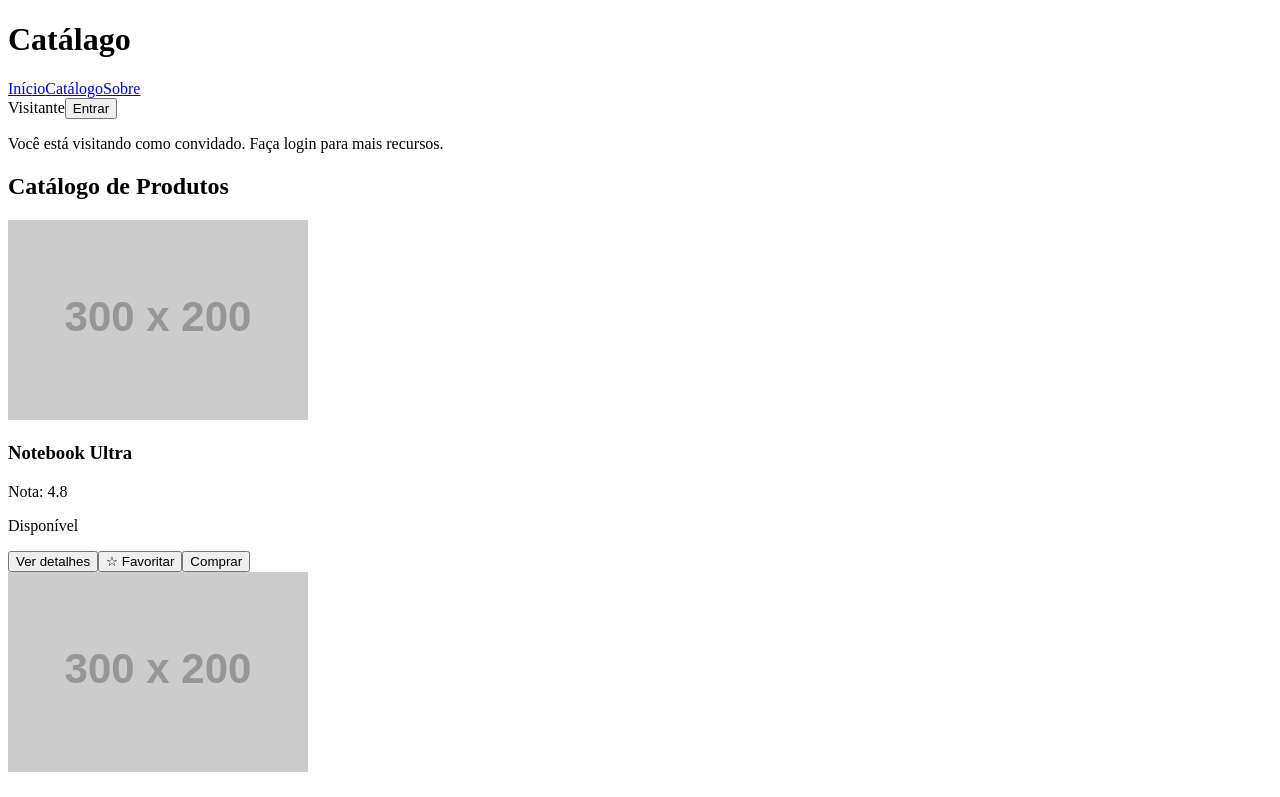
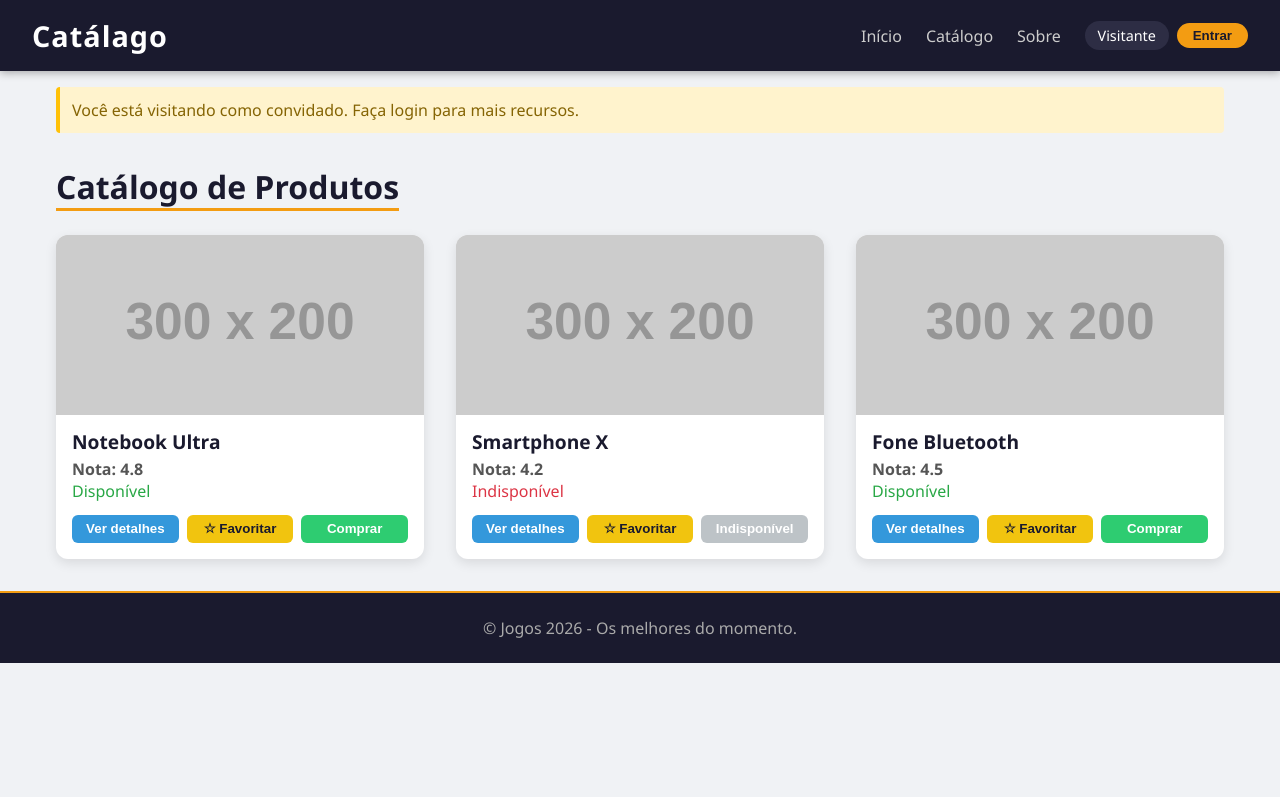
Before and after one commit to alanabrit0/CatalagoJogos, an Angular app: page / in a window 1280 px wide. Shown: the top 797 px of the page. Built offline with nearby package versions, Linux system fonts and the light colour scheme.

Commit message:
Estilização completa

```diff
--- a/src/app/app.css
+++ b/src/app/app.css
@@ -0,0 +1,19 @@
+.welcome-message {
+  max-width: 1200px;
+  margin: 1rem auto;
+  padding: 0 1rem;
+}
+.success {
+  background-color: #d4edda;
+  color: #155724;
+  padding: 0.75rem;
+  border-radius: 4px;
+  border-left: 4px solid #28a745;
+}
+.alert {
+  background-color: #fff3cd;
+  color: #856404;
+  padding: 0.75rem;
+  border-radius: 4px;
+  border-left: 4px solid #ffc107;
+}
--- a/src/app/components/card/card.css
+++ b/src/app/components/card/card.css
@@ -0,0 +1,92 @@
+.card {
+  background: #fff;
+  border-radius: 12px;
+  box-shadow: 0 4px 12px rgba(0,0,0,0.1);
+  overflow: hidden;
+  transition: transform 0.2s, box-shadow 0.2s;
+  display: flex;
+  flex-direction: column;
+}
+.card:hover {
+  transform: translateY(-5px);
+  box-shadow: 0 8px 24px rgba(0,0,0,0.15);
+}
+.item-image {
+  width: 100%;
+  height: 180px;
+  object-fit: cover;
+  background: #ddd;
+}
+.card h3 {
+  padding: 0.8rem 1rem 0.2rem;
+  font-size: 1.2rem;
+  color: #1a1a2e;
+}
+.nota {
+  padding: 0 1rem;
+  font-weight: 600;
+  color: #555;
+}
+.status {
+  padding: 0 1rem;
+  font-weight: 500;
+}
+.disponivel {
+  color: #28a745;
+}
+.indisponivel {
+  color: #dc3545;
+}
+.card-actions {
+  display: flex;
+  flex-wrap: wrap;
+  gap: 0.5rem;
+  padding: 0.8rem 1rem 1rem;
+}
+.card-actions button {
+  flex: 1;
+  min-width: 80px;
+  padding: 0.4rem 0.6rem;
+  border: none;
+  border-radius: 6px;
+  font-weight: 600;
+  cursor: pointer;
+  transition: background 0.2s, transform 0.1s;
+}
+.card-actions button:hover {
+  transform: scale(1.02);
+}
+.btn-detalhes {
+  background: #3498db;
+  color: #fff;
+}
+.btn-detalhes:hover {
+  background: #2980b9;
+}
+.btn-favorito {
+  background: #f1c40f;
+  color: #1a1a2e;
+}
+.btn-favorito:hover {
+  background: #f39c12;
+}
+.btn-comprar {
+  background: #2ecc71;
+  color: #fff;
+}
+.btn-comprar:hover {
+  background: #27ae60;
+}
+.btn-comprar:disabled {
+  background: #bdc3c7;
+  cursor: not-allowed;
+  transform: none;
+}
+.detalhes {
+  padding: 0 1rem 1rem;
+  border-top: 1px solid #eee;
+  margin-top: 0.5rem;
+  color: #555;
+  font-size: 0.95rem;
+  line-height: 1.5;
+}
--- a/src/app/components/footer/footer.css
+++ b/src/app/components/footer/footer.css
@@ -0,0 +1,8 @@
+footer {
+  background: #1a1a2e;
+  color: #aaa;
+  text-align: center;
+  padding: 1.5rem;
+  margin-top: 2rem;
+  border-top: 2px solid #f39c12;
+}
--- a/src/app/components/header/header.css
+++ b/src/app/components/header/header.css
@@ -0,0 +1,53 @@
+header {
+  background: #1a1a2e;
+  color: #fff;
+  padding: 1rem 2rem;
+  display: flex;
+  justify-content: space-between;
+  align-items: center;
+  flex-wrap: wrap;
+  box-shadow: 0 2px 8px rgba(0,0,0,0.3);
+}
+.logo h1 {
+  font-size: 1.8rem;
+  letter-spacing: 1px;
+}
+nav {
+  display: flex;
+  align-items: center;
+  gap: 1.5rem;
+  flex-wrap: wrap;
+}
+nav a {
+  color: #ccc;
+  text-decoration: none;
+  font-weight: 500;
+  transition: color 0.2s;
+}
+nav a:hover {
+  color: #f39c12;
+}
+.login-area {
+  display: flex;
+  align-items: center;
+  gap: 0.5rem;
+}
+.user-status {
+  font-size: 0.9rem;
+  background: #2d2d44;
+  padding: 0.3rem 0.8rem;
+  border-radius: 20px;
+}
+.btn-login {
+  background: #f39c12;
+  border: none;
+  color: #1a1a2e;
+  padding: 0.3rem 1rem;
+  border-radius: 20px;
+  cursor: pointer;
+  font-weight: bold;
+  transition: background 0.2s;
+}
+.btn-login:hover {
+  background: #e67e22;
+}
--- a/src/app/components/list/list.css
+++ b/src/app/components/list/list.css
@@ -0,0 +1,22 @@
+.list {
+  max-width: 1200px;
+  margin: 2rem auto;
+  padding: 0 1rem;
+}
+.list h2 {
+  font-size: 2rem;
+  margin-bottom: 1.5rem;
+  color: #1a1a2e;
+  border-bottom: 3px solid #f39c12;
+  display: inline-block;
+}
+.items-grid {
+  display: grid;
+  grid-template-columns: repeat(auto-fill, minmax(280px, 1fr));
+  gap: 2rem;
+}
+@media (max-width: 600px) {
+  .items-grid {
+    grid-template-columns: 1fr;
+  }
+}
--- a/src/styles.css
+++ b/src/styles.css
@@ -1 +1,10 @@
-/* You can add global styles to this file, and also import other style files */
+* {
+  margin: 0;
+  padding: 0;
+  box-sizing: border-box;
+}
+body {
+  font-family: 'Segoe UI', Tahoma, Geneva, Verdana, sans-serif;
+  background-color: #f0f2f5;
+  color: #333;
+}
```
